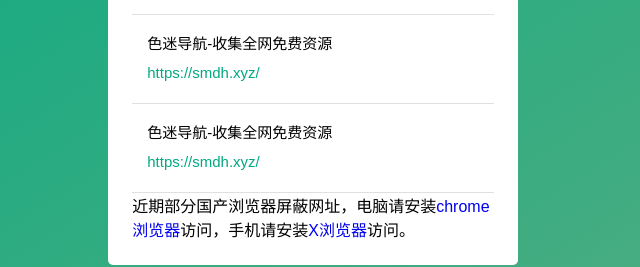
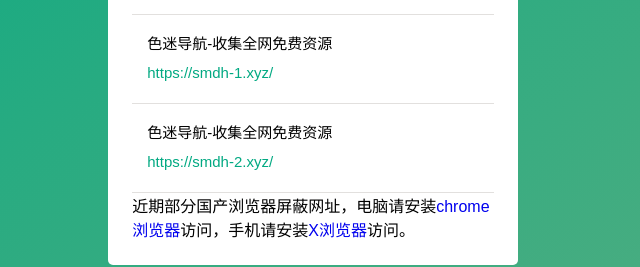
Before and after one commit to my-video/my-video.github.io, a plain HTML site: page index.html in a window 1280 px wide. Shown: the part 292-559 px from the top of the page, 327-967 px from the left. Drawn offline with Linux system fonts and the light colour scheme.

Commit message:
Update index.html

```diff
--- a/index.html
+++ b/index.html
@@ -37,12 +37,12 @@
 							</li>
 							<li>
 								色迷导航-收集全网免费资源
-								<a href="https://smdh-1.xyz" target="_blank"><i>https://smdh.xyz/</i></a>
+								<a href="https://smdh-1.xyz" target="_blank"><i>https://smdh-1.xyz/</i></a>
 
 							</li>
 							<li>
 								色迷导航-收集全网免费资源
-								<a href="https://smdh-2.xyz" target="_blank"><i>https://smdh.xyz/</i></a>
+								<a href="https://smdh-2.xyz" target="_blank"><i>https://smdh-2.xyz/</i></a>
 
 							</li>
 						</ul>
```
